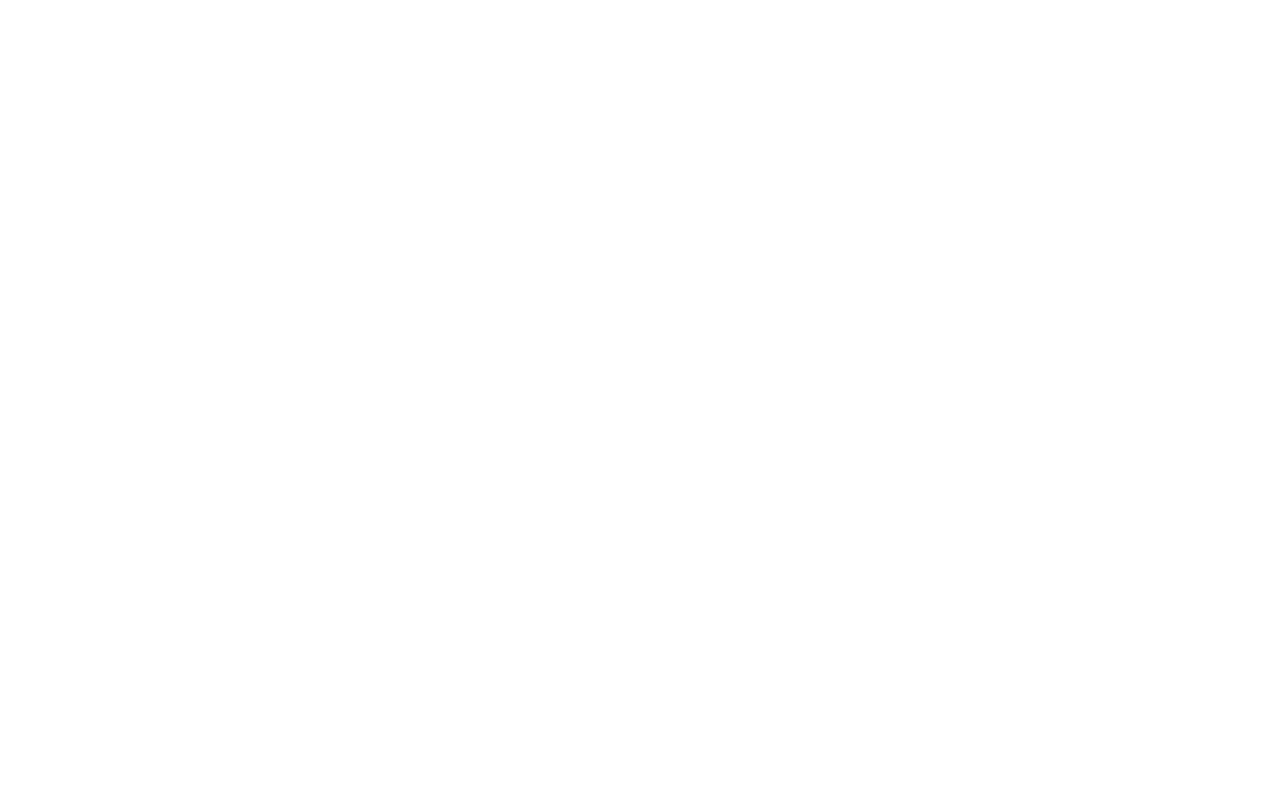
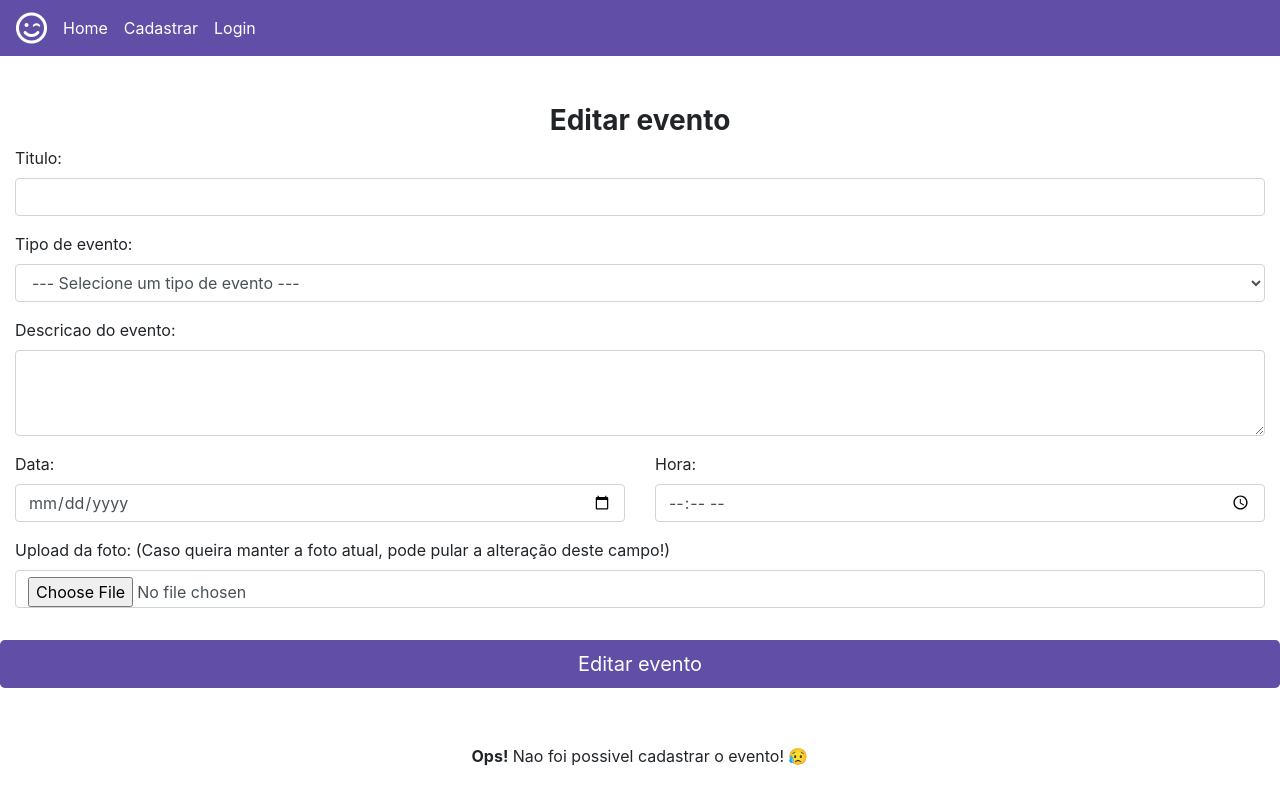
Before and after one commit to lucas-castro-developer/app-publicacao-de-eventos, a React (Create React App) app: page /editar-evento/1 in a window 1280 px wide. Built offline with nearby package versions, Linux system fonts and the light colour scheme; no server answers; the database is empty; the HTML template or start-up script is replaced by a standard one.

Commit message:
Implementing edit event funcionality

```diff
--- a/src/App.js
+++ b/src/App.js
@@ -22,6 +22,7 @@
         <Route exact path="/recuperar-senha" component={UsuarioRecuperarSenha} />
         <Route exact path="/cadastrar-evento" component={EventoCadastro} />
         <Route path="/detalhes-do-evento/:id" component={EventoDetalhes} />
+        <Route path="/editar-evento/:id" component={EventoCadastro} />
       </Router>
     </Provider>
   );
--- a/src/view/evento-cadastro/index.js
+++ b/src/view/evento-cadastro/index.js
@@ -1,13 +1,12 @@
-import React, { useState } from "react";
+import React, { useState, useEffect } from "react";
 import { useSelector } from "react-redux";
-// import { Link } from "react-router-dom";
 import "./evento-cadastro.css";
 
 import firebase from "../../config/firebase";
 
 import NavBar from "../../components/navbar/";
 
-function EventoCadastro() {
+function EventoCadastro(props) {
   const [carregando, setCarregando] = useState();
   const [msgTipo, setMsgTipo] = useState("erro");
 
@@ -16,19 +15,36 @@
   const [detalhes, setDetalhes] = useState();
   const [data, setData] = useState();
   const [hora, setHora] = useState();
-  const [foto, setFoto] = useState();
+  const [fotoAtual, setFotoAtual] = useState();
+  const [fotoNova, setFotoNova] = useState();
   const usuarioEmail = useSelector(state => state.usuarioEmail);
 
   const storage = firebase.storage();
   const db = firebase.firestore();
+
+  useEffect(() => {
+    firebase
+      .firestore()
+      .collection("eventos")
+      .doc(props.match.params.id)
+      .get()
+      .then(resultado => {
+        setTitulo(resultado.data().titulo);
+        setTipo(resultado.data().tipo);
+        setDetalhes(resultado.data().detalhes);
+        setData(resultado.data().data);
+        setHora(resultado.data().hora);
+        setFotoAtual(resultado.data().foto);
+      });
+  }, [carregando]);
 
   function cadastrar() {
     setMsgTipo(null);
     setCarregando(1);
 
     storage
-      .ref(`imagens/${foto.name}`)
-      .put(foto)
+      .ref(`imagens/${fotoNova.name}`)
+      .put(fotoNova)
       .then(() => {
         db.collection("eventos")
           .add({
@@ -39,19 +55,49 @@
             hora: hora,
             usuario: usuarioEmail,
             visualizacoes: 0,
-            foto: foto.name,
+            foto: fotoNova.name,
             publico: 1,
             criacao: new Date()
           })
           .then(() => {
             setCarregando(0);
-            setMsgTipo('sucesso');
+            setMsgTipo("sucesso");
           })
           .catch(erro => {
             setCarregando(0);
-            setMsgTipo('erro');
+            setMsgTipo("erro");
           });
       });
+  }
+
+  function atualizar() {
+    setMsgTipo(null);
+    setCarregando(1);
+
+    if (fotoAtual) {
+      storage
+      .ref(`imagens/${fotoNova.name}`)
+      .put(fotoNova);
+
+      db.collection("eventos")
+        .doc(props.match.params.id)
+        .update({
+          titulo: titulo,
+          tipo: tipo,
+          detalhes: detalhes,
+          data: data,
+          hora: hora,
+          foto: fotoNova ? fotoNova.name : fotoAtual
+        })
+        .then(() => {
+          setCarregando(0);
+          setMsgTipo("sucesso");
+        })
+        .catch(erro => {
+          setCarregando(0);
+          setMsgTipo("erro");
+        });
+    }
   }
 
   return (
@@ -59,7 +105,9 @@
       <NavBar />
       <div className="col-12 mt-5">
         <div className="row">
-          <h3 className="mx-auto font-weight-bold">Novo evento</h3>
+          <h3 className="mx-auto font-weight-bold">
+            {props.match.params.id ? "Editar evento" : "Publicar evento"}
+          </h3>
         </div>
 
         <form>
@@ -69,6 +117,7 @@
               onChange={e => setTitulo(e.target.value)}
               type="text"
               className="form-control"
+              value={titulo && titulo}
             />
           </div>
 
@@ -77,6 +126,7 @@
             <select
               onChange={e => setTipo(e.target.value)}
               className="form-control"
+              value={tipo && tipo}
             >
               <option disabled selected value>
                 --- Selecione um tipo de evento ---
@@ -94,6 +144,7 @@
               onChange={e => setDetalhes(e.target.value)}
               className="form-control"
               rows="3"
+              value={detalhes}
             />
           </div>
 
@@ -104,6 +155,7 @@
                 onChange={e => setData(e.target.value)}
                 type="date"
                 className="form-control"
+                value={data}
               />
             </div>
             <div className="col-6">
@@ -112,14 +164,15 @@
                 onChange={e => setHora(e.target.value)}
                 type="time"
                 className="form-control"
+                value={hora}
               />
             </div>
           </div>
 
           <div className="form-group">
-            <label>Upload da foto:</label>
+            <label>Upload da foto: {props.match.params.id ? "(Caso queira manter a foto atual, pode pular a alteração deste campo!)" : null}</label>
             <input
-              onChange={e => setFoto(e.target.files[0])}
+              onChange={e => setFotoNova(e.target.files[0])}
               type="file"
               className="form-control"
             />
@@ -133,10 +186,10 @@
             ) : (
               <button
                 type="button"
-                onClick={cadastrar}
+                onClick={props.match.params.id ? atualizar : cadastrar}
                 className="btn btn-lg btn-block mt-3 mb-5 btn-cadastro"
               >
-                Publicar evento
+                {props.match.params.id ? "Editar evento" : "Publicar evento"}
               </button>
             )}
           </div>
--- a/src/view/evento-detalhes/index.js
+++ b/src/view/evento-detalhes/index.js
@@ -110,7 +110,7 @@
             </div>
 
             {usuarioLogado === evento.usuario ? (
-              <Link to="" className="btn-editar">
+              <Link to={`/editar-evento/${props.match.params.id}`} className="btn-editar">
                 <i className="fas fa-pen-square fa-3x"></i>
               </Link>
             ) : (
```
